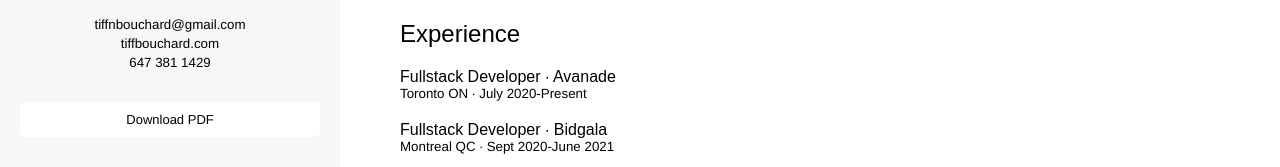
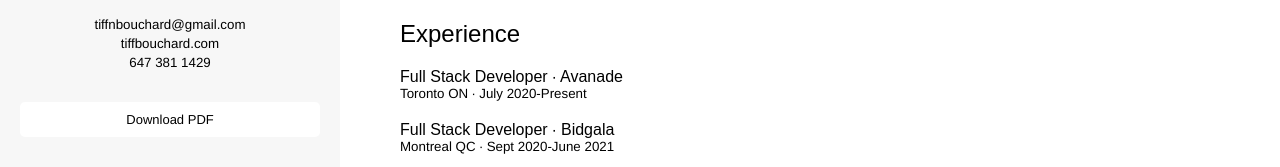
Before and after one commit to tiffbouchard/portfolio2, a React (Create React App) app: page /resume in a window 1280 px wide. Shown: the part 347-514 px from the top of the page. Built offline with nearby package versions, Linux system fonts and the light colour scheme; a web font is replaced by a local one.

Commit message:
Update Resume.js

```diff
--- a/src/pages/Resume.js
+++ b/src/pages/Resume.js
@@ -182,11 +182,11 @@ const Resume = props => {
           <div>
             <h2>Experience</h2>
              <SubSection>
-              <h4>Fullstack Developer ∙ Avanade</h4>
+              <h4>Full Stack Developer ∙ Avanade</h4>
               <small>Toronto ON ∙ July 2020-Present</small>
             </SubSection>
             <SubSection>
-              <h4>Fullstack Developer ∙ <a href="https://instagram.com/bidgala" target="_blank" rel="noreferrer">Bidgala</a></h4>
+              <h4>Full Stack Developer ∙ <a href="https://instagram.com/bidgala" target="_blank" rel="noreferrer">Bidgala</a></h4>
               <small>Montreal QC ∙ Sept 2020-June 2021</small>
               <ul>
                 <li>Tech Used: HTML/CSS, Bootstrap, JavaScript/jQuery, React, Python, Django, PostgreSQL</li>
```
